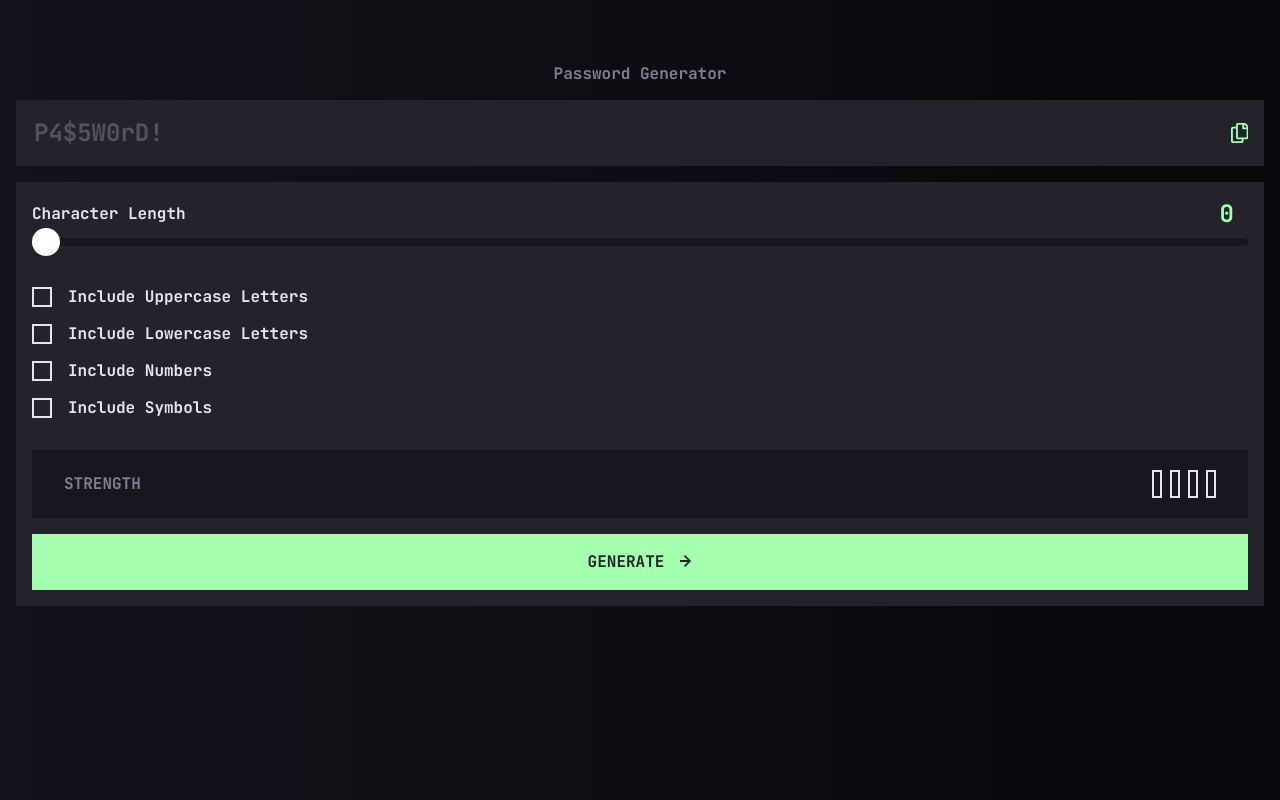
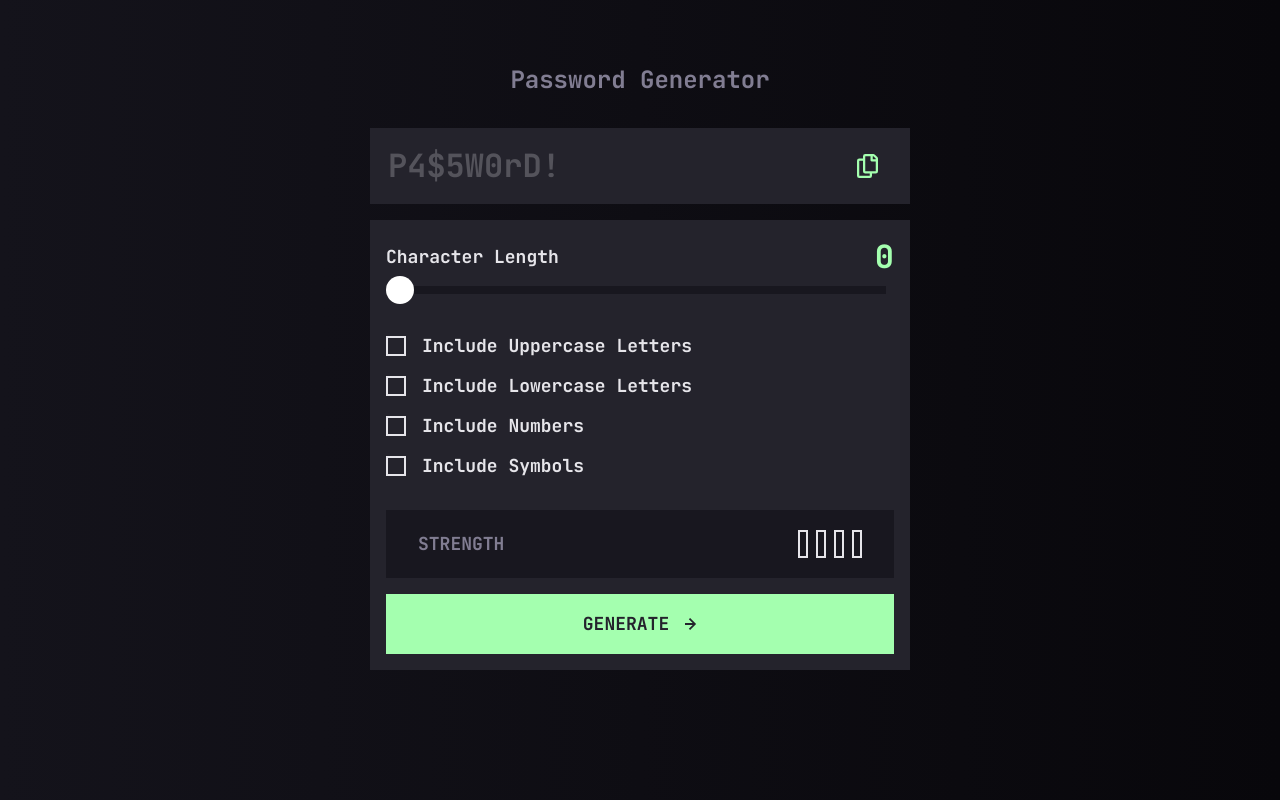
Before and after one commit to ryanwells-rwc/password-generator, a React (Vite) app: page / in a window 1280 px wide. Built offline with nearby package versions, Linux system fonts and the light colour scheme.

Commit message:
Adjust sizes for tablet and desktop.

```diff
--- a/src/App.jsx
+++ b/src/App.jsx
@@ -5,13 +5,13 @@ import {PasswordProvider} from "./context/PasswordContext.jsx";
 
 const App = () => {
   return (
-    <>
+    <div className="app-container">
       <PasswordProvider>
         <h1 className="text-preset-4">Password Generator</h1>
         <TextField/>
         <Form/>
       </PasswordProvider>
-    </>
+    </div>
   )
 }
 
--- a/src/App.scss
+++ b/src/App.scss
@@ -6,3 +6,17 @@ h1 {
   margin-top: variables.$size-800;
   margin-bottom: variables.$size-200;
 }
+
+@media (min-width: 768px) {
+  .app-container {
+    display: flex;
+    flex-direction: column;
+    align-items: center;
+
+    h1 {
+      font-size: variables.$size-300;
+      line-height: variables.$size-400;
+      margin-bottom: variables.$size-400;
+    }
+  }
+}
--- a/src/components/checkbox/checkbox.styles.scss
+++ b/src/components/checkbox/checkbox.styles.scss
@@ -7,6 +7,8 @@
 
   label {
     color: variables.$grey-200;
+    font-size: variables.$size-200;
+    line-height: variables.$size-250;
   }
 }
 
@@ -65,3 +67,12 @@
   width: 14px;
   height: 12px;
 }
+
+@media (min-width: 768px) {
+  .checkbox-container {
+    label {
+      font-size: variables.$size-225;
+      line-height: variables.$size-300;
+    }
+  }
+}
--- a/src/components/form/form.styles.scss
+++ b/src/components/form/form.styles.scss
@@ -14,3 +14,9 @@ form {
     margin: variables.$size-400 auto;
   }
 }
+
+@media (min-width: 768px) {
+  form {
+    width: 540px;
+  }
+}
--- a/src/components/generate-button/generate-button.styles.scss
+++ b/src/components/generate-button/generate-button.styles.scss
@@ -22,3 +22,10 @@ button {
 .mr-16 {
   margin-right: variables.$size-200;
 }
+
+@media (min-width: 768px) {
+  .mr-16 {
+    font-size: variables.$size-225;
+    line-height: variables.$size-300;
+  }
+}
--- a/src/components/slider/slider.component.jsx
+++ b/src/components/slider/slider.component.jsx
@@ -8,7 +8,7 @@ const Slider = () => {
   return (
     <>
       <div className="slider-label">
-        <span className="text-preset-4 grey-200">Character Length</span>
+        <span className="text-preset-4 grey-200 char-length">Character Length</span>
         <span className="slider-value text-preset-2">{length}</span>
       </div>
       <SliderPrimitive.Root
--- a/src/components/slider/slider.styles.scss
+++ b/src/components/slider/slider.styles.scss
@@ -11,7 +11,6 @@
 }
 
 .slider-value {
-  margin-right: variables.$size-175;
   color: variables.$green-200;
 }
 
@@ -28,7 +27,6 @@
   background: variables.$grey-850;
   position: relative;
   height: variables.$size-100;
-  border-radius: variables.$size-100;
   width: 100%;
 }
 
@@ -54,3 +52,19 @@
     border: 2px solid variables.$green-200;
   }
 }
+
+@media (min-width: 768px) {
+  .slider-value {
+    font-size: variables.$size-400;
+    line-height: variables.$size-525;
+  }
+
+  .slider-track {
+    margin-right: variables.$size-100;
+  }
+
+  .char-length {
+    font-size: variables.$size-225;
+    line-height: variables.$size-300;
+  }
+}
--- a/src/components/strength-output/strength-output.component.jsx
+++ b/src/components/strength-output/strength-output.component.jsx
@@ -5,7 +5,7 @@ const labels = ['', 'TOO WEAK!', 'WEAK', 'MEDIUM', 'STRONG']
 const StrengthOutput = ({strength}) => {
   return (
     <div className="output-container">
-      <span className="grey-600 text-preset-4">STRENGTH</span>
+      <span className="grey-600 text-preset-4 strength-label">STRENGTH</span>
       <div className="strength-display">
         <span className="grey-200 text-preset-3">{labels[strength]}</span>
         <output>
--- a/src/components/strength-output/strength-output.styles.scss
+++ b/src/components/strength-output/strength-output.styles.scss
@@ -46,3 +46,12 @@
     }
   }
 }
+
+@media (min-width: 768px) {
+  .output-container {
+    .strength-label {
+      font-size: variables.$size-225;
+      line-height: variables.$size-300;
+    }
+  }
+}
--- a/src/components/text-field/text-field.styles.scss
+++ b/src/components/text-field/text-field.styles.scss
@@ -32,9 +32,23 @@
     gap: variables.$size-100;
     align-items: center;
 
-    &:hover {
-      cursor: pointer;
-      color: variables.$white;
+    cursor: pointer;
+
+    @media (hover: hover) {
+      &:hover {
+        color: variables.$white;
+        border: none;
+      }
+    }
+
+    @media (hover: none) {
+      &:active,
+      &:focus,
+      &:focus-visible {
+        color: variables.$green-200;
+        outline: none;
+        border: none;
+      }
     }
 
     svg {
@@ -43,3 +57,23 @@
     }
   }
 }
+
+@media (min-width: 768px) {
+  .text-field {
+    width: 540px;
+
+    input {
+      font-size: variables.$size-400;
+      line-height: variables.$size-525;
+    }
+
+    button {
+      margin-right: variables.$size-400;
+
+      svg {
+        width: 21px;
+        height: 24px;
+      }
+    }
+  }
+}
```
